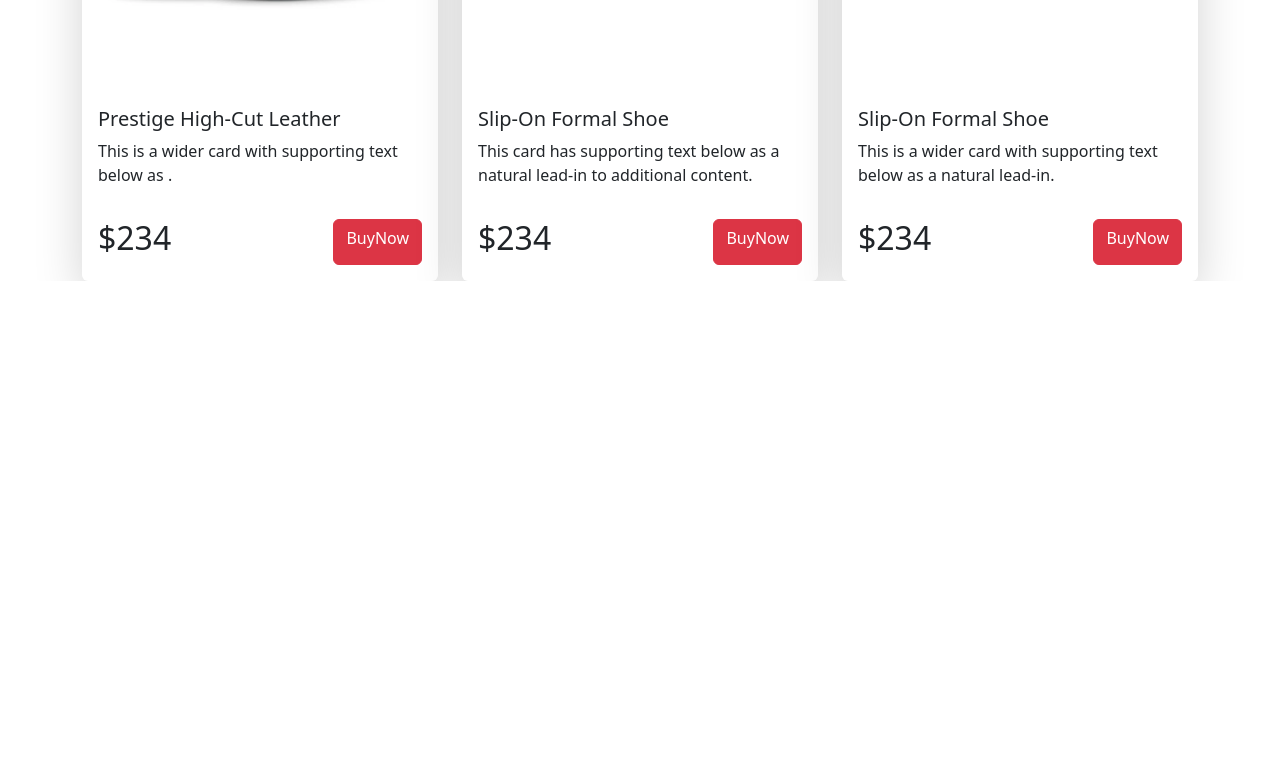
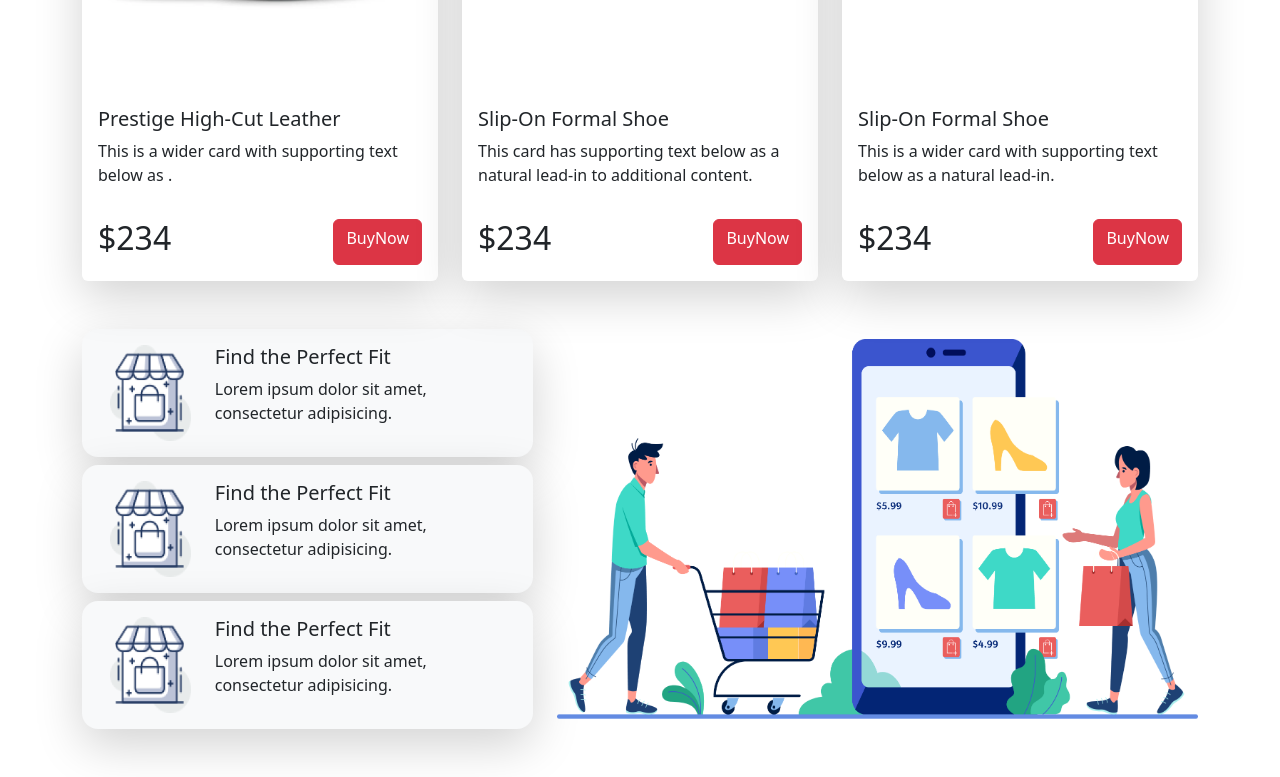
Before and after one commit to sajibingithub/nike-react-exercise, a plain HTML site: page index.html in a window 1280 px wide. Shown: the part 1509-2286 px from the top of the page. Before the commit the page ends 1790 px from the top, so only its background shows below. Drawn offline with nearby package versions, Linux system fonts and the light colour scheme.

Commit message:
ceatogris added

```diff
--- a/index.html
+++ b/index.html
@@ -162,6 +162,54 @@
       </section>
       <!-- Formal shoes section end  -->
 
+      <!-- categoris start  -->
+      <section class="container mt-5 mb-5">
+        <div class="row d-flex align-items-center justify-content-between">
+          <div class="col-5">
+            <div class="container ">
+              <div class="row g-2">
+
+                <div class="col-12">
+                  <div class="p-3 border bg-light row border border-0 shadow-lg rounded-4">
+                    <img class="col-4 w-25" src="icons/image 12.png" alt="">
+                    <div class="col-8">
+                      <h5>Find the Perfect Fit</h5>
+                      <p>Lorem ipsum dolor sit amet, consectetur adipisicing.</p>
+                    </div>
+                  </div>
+                </div>
+
+                <div class="col-12">
+                  <div class="p-3 border bg-light row border border-0 shadow-lg rounded-4">
+                    <img class="col-4 w-25" src="icons/image 12.png" alt="">
+                    <div class="col-8">
+                      <h5>Find the Perfect Fit</h5>
+                      <p>Lorem ipsum dolor sit amet, consectetur adipisicing.</p>
+                    </div>
+                  </div>
+                </div>
+
+                <div class="col-12">
+                  <div class="p-3 border bg-light row border border-0 shadow-lg rounded-4">
+                    <img class="col-4 w-25" src="icons/image 12.png" alt="">
+                    <div class="col-8">
+                      <h5>Find the Perfect Fit</h5>
+                      <p>Lorem ipsum dolor sit amet, consectetur adipisicing.</p>
+                    </div>
+                  </div>
+                </div>
+
+
+              </div>
+            </div>
+          </div>
+          <div class="col-7">
+              <img class="img-fluid" src="icons/XMLID 1.png" alt="">
+          </div>
+        </div>
+      </section>
+      <!-- categoris end -->
+
      </main>
 
 
```
